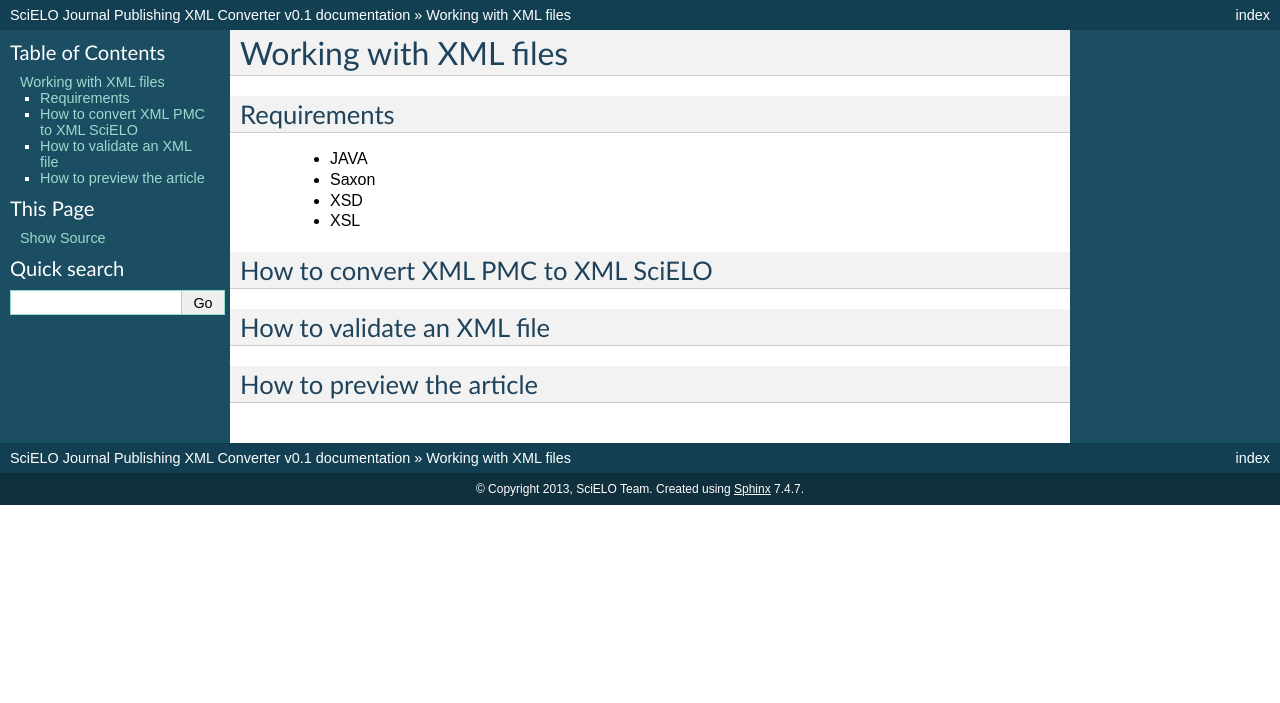
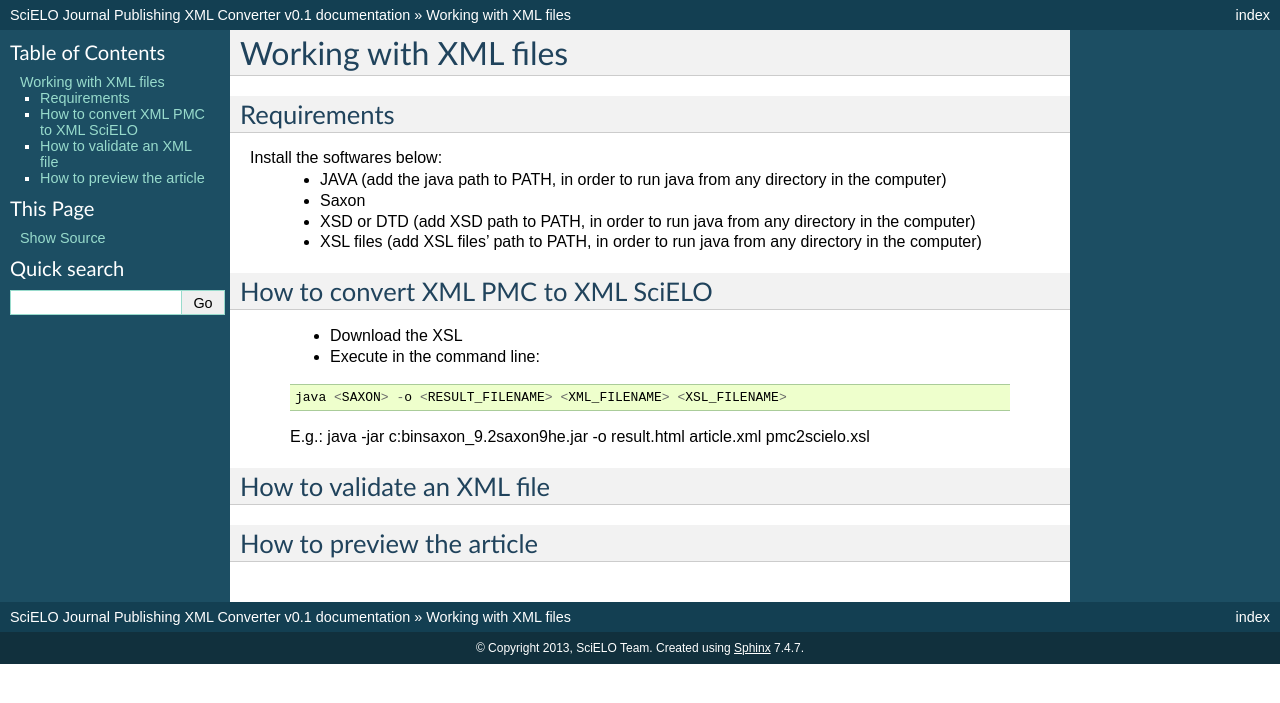
Before and after one commit to robertatakenaka/xml_converter, a Sphinx documentation site: the page built from docs/xml_tools.rst, in a window 1280 px wide. Shown: the top 703 px of the page. Built offline with Sphinx 7.4.7, drawn with Linux system fonts in a browser that asks for light colours.

Commit message:
Update docs/xml_tools.rst

```diff
--- a/docs/xml_tools.rst
+++ b/docs/xml_tools.rst
@@ -3,14 +3,28 @@
 
 Requirements
 ------------
- - JAVA
- - Saxon
- - XSD
- - XSL
+
+Install the softwares below:
+  - JAVA (add the java path to PATH, in order to run java from any directory in the computer)
+  - Saxon
+  - XSD or DTD  (add XSD path to PATH, in order to run java from any directory in the computer)
+  - XSL files (add XSL files' path to PATH, in order to run java from any directory in the computer)
+
 
 
 How to convert XML PMC to XML SciELO
 ------------------------------------
+
+  - Download the XSL
+  - Execute in the command line:
+
+  .. code-block::
+
+    java <SAXON> -o <RESULT_FILENAME> <XML_FILENAME> <XSL_FILENAME>
+
+  E.g.: java -jar c:\bin\saxon_9.2\saxon9he.jar -o result.html article.xml pmc2scielo.xsl
+
+
 
 
 How to validate an XML file
```
